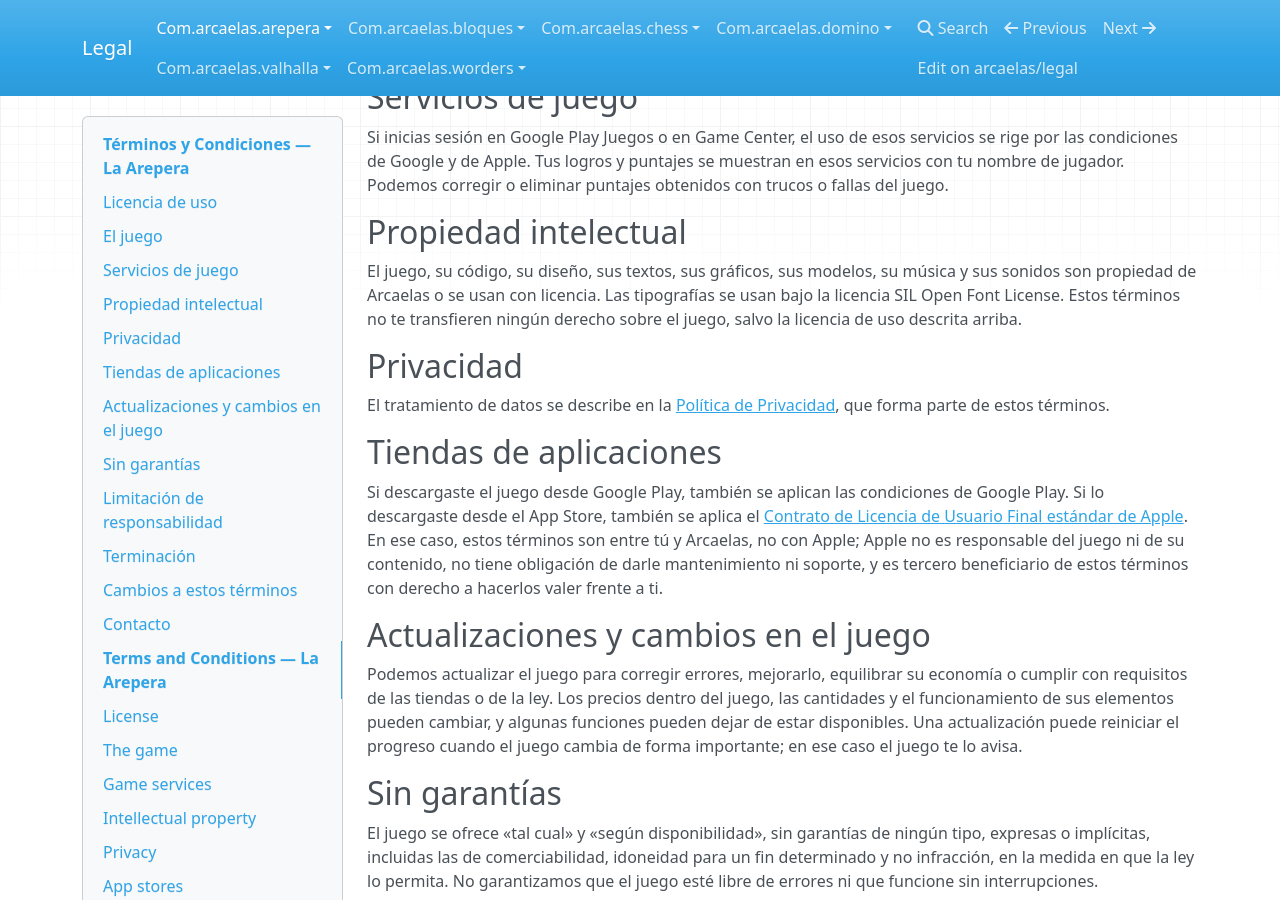
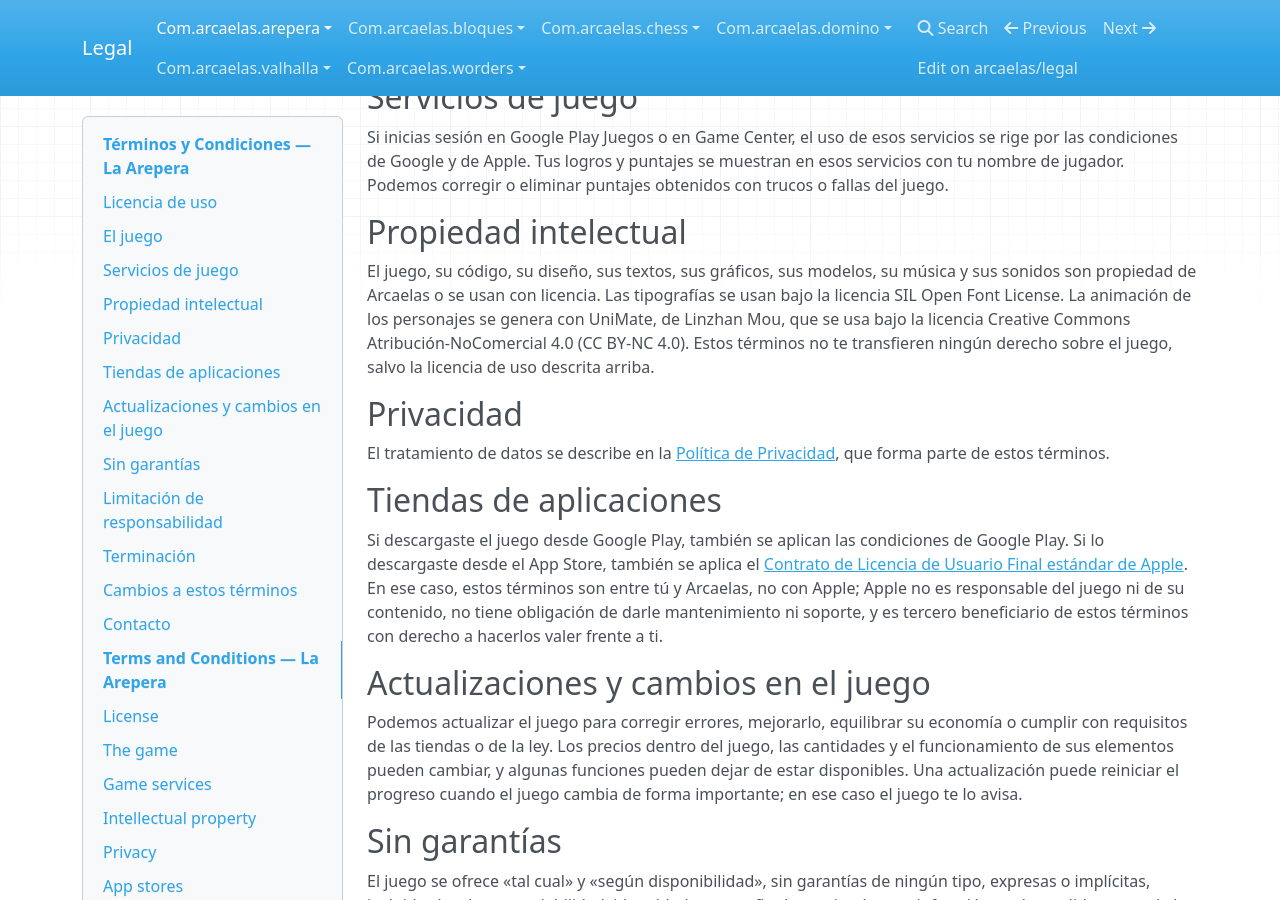
Before and after one commit to arcaelas/legal, an MkDocs documentation site: the page built from docs/com.arcaelas.arepera/terms/README.md, in a window 1280 px wide and 900 px high, scrolled down 821 px. Built offline with MkDocs 1.6.1, drawn with Linux system fonts in a browser that asks for light colours; nearby versions of some CDN libraries; some of the changed text lies outside the part shown.

Commit message:
docs: La Arepera: crédito a UniMate en los términos (#30)

```diff
--- a/docs/com.arcaelas.arepera/terms/README.md
+++ b/docs/com.arcaelas.arepera/terms/README.md
@@ -34,7 +34,7 @@ Si inicias sesión en Google Play Juegos o en Game Center, el uso de esos servic
 
 ## Propiedad intelectual
 
-El juego, su código, su diseño, sus textos, sus gráficos, sus modelos, su música y sus sonidos son propiedad de Arcaelas o se usan con licencia. Las tipografías se usan bajo la licencia SIL Open Font License. Estos términos no te transfieren ningún derecho sobre el juego, salvo la licencia de uso descrita arriba.
+El juego, su código, su diseño, sus textos, sus gráficos, sus modelos, su música y sus sonidos son propiedad de Arcaelas o se usan con licencia. Las tipografías se usan bajo la licencia SIL Open Font License. La animación de los personajes se genera con UniMate, de Linzhan Mou, que se usa bajo la licencia Creative Commons Atribución-NoComercial 4.0 (CC BY-NC 4.0). Estos términos no te transfieren ningún derecho sobre el juego, salvo la licencia de uso descrita arriba.
 
 ## Privacidad
 
@@ -100,7 +100,7 @@ If you sign in to Google Play Games or Game Center, the use of those services is
 
 ## Intellectual property
 
-The game, its code, design, texts, graphics, models, music and sounds are owned by Arcaelas or used under license. Fonts are used under the SIL Open Font License. These terms do not transfer to you any right over the game other than the license described above.
+The game, its code, design, texts, graphics, models, music and sounds are owned by Arcaelas or used under license. Fonts are used under the SIL Open Font License. Character animation is generated with UniMate, by Linzhan Mou, used under the Creative Commons Attribution-NonCommercial 4.0 license (CC BY-NC 4.0). These terms do not transfer to you any right over the game other than the license described above.
 
 ## Privacy
 
```
